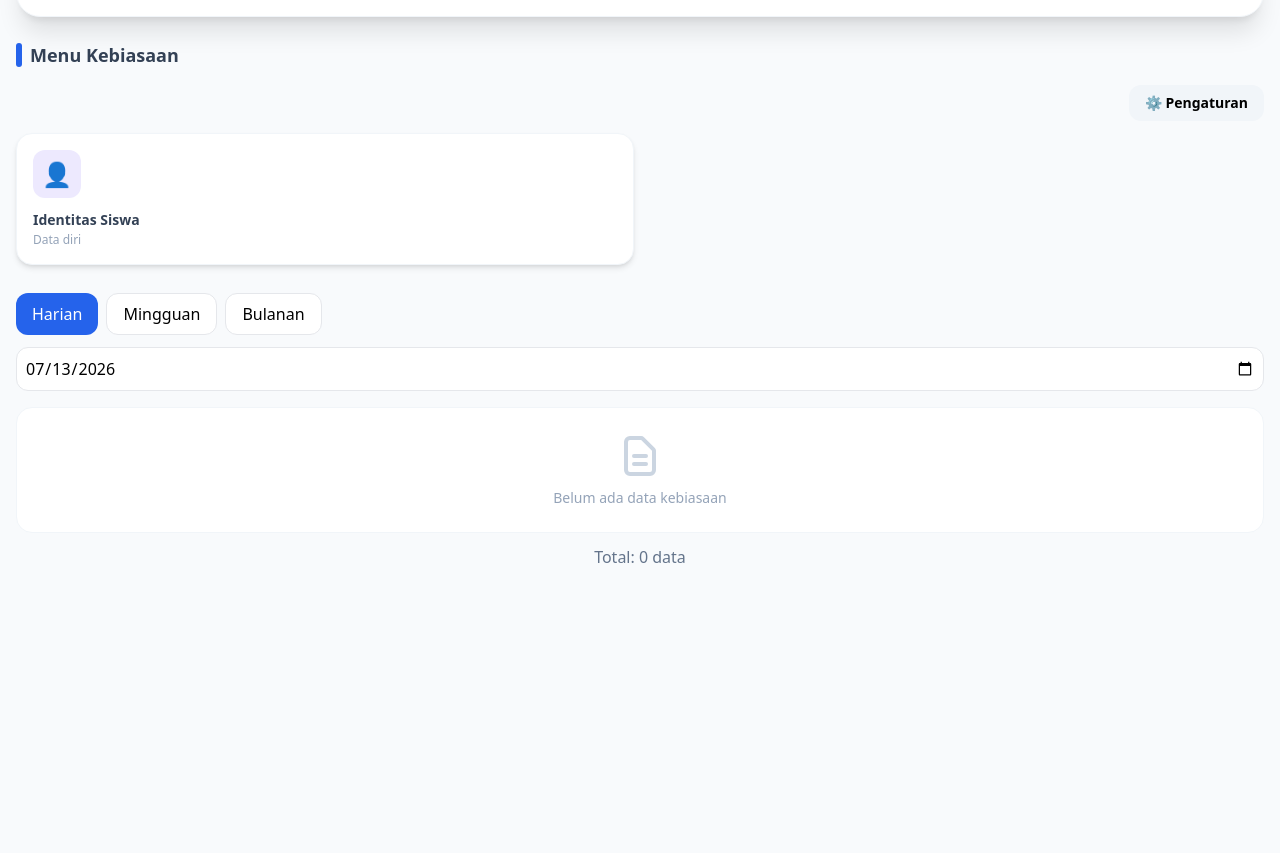
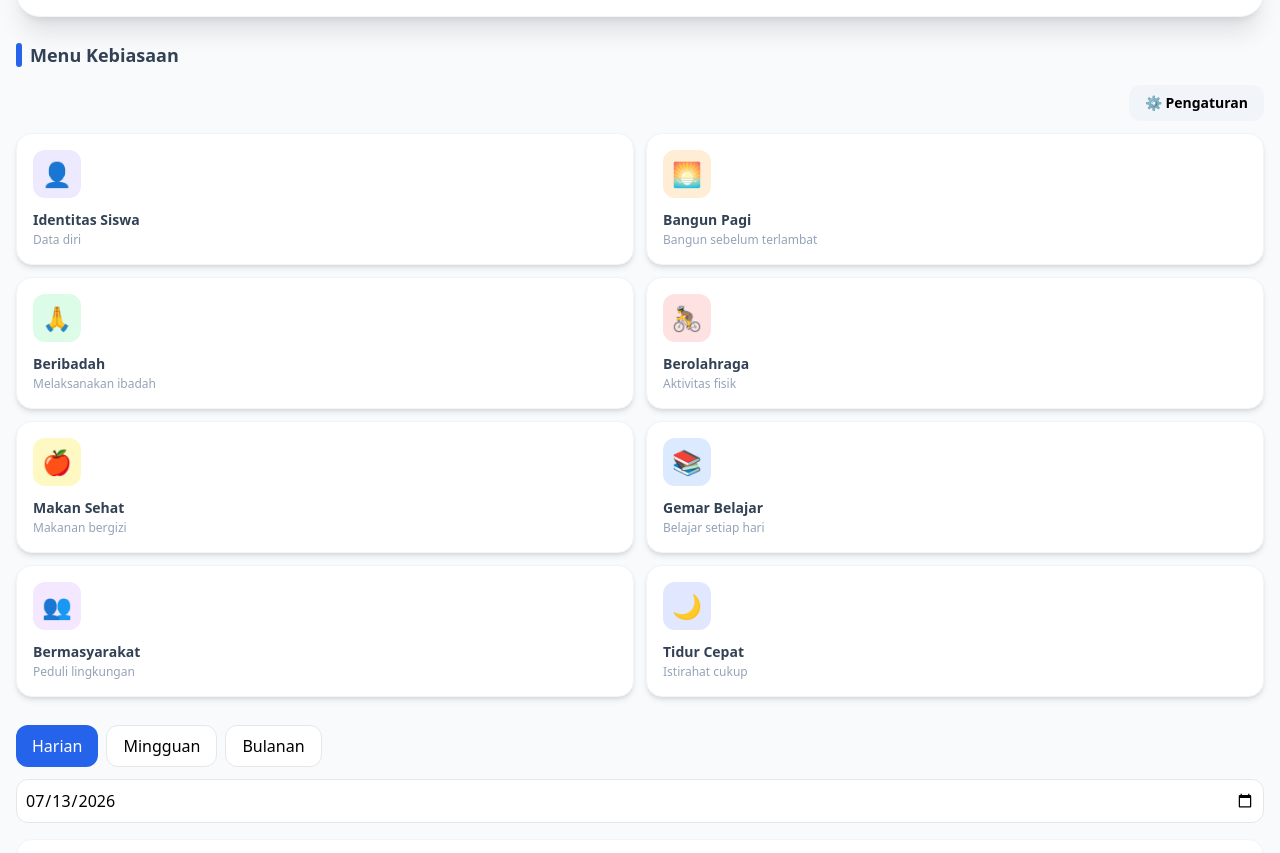
Before and after one commit to habiburrakhman/Jurnal-7KAIH-Smases, a plain HTML site: page index.html in a window 1280 px wide. Shown: the part 420-1273 px from the top of the page. Before the commit the page ends 1021 px from the top, so only its background shows below. Drawn offline with nearby package versions, Linux system fonts and the light colour scheme.

Commit message:
Refactor index.html structure and content

```diff
--- a/index.html
+++ b/index.html
@@ -208,6 +208,54 @@ class="bg-slate-100 hover:bg-slate-200 rounded-xl px-4 py-2 text-sm font-bold">
     <h3 class="font-bold text-slate-700 text-sm">Identitas Siswa</h3>
     <p class="text-slate-400 text-xs mt-0.5">Data diri</p>
 </button>
+     <!-- Bangun Pagi -->
+<button onclick="openModal('bangun')" class="habit-card bg-white rounded-2xl p-4 shadow-md border border-slate-100 text-left hover:shadow-lg">
+    <div class="w-12 h-12 bg-orange-100 rounded-xl flex items-center justify-center mb-3 text-2xl">🌅</div>
+    <h3 class="font-bold text-slate-700 text-sm">Bangun Pagi</h3>
+    <p class="text-slate-400 text-xs mt-0.5">Bangun sebelum terlambat</p>
+</button>
+
+<!-- Beribadah -->
+<button onclick="openModal('ibadah')" class="habit-card bg-white rounded-2xl p-4 shadow-md border border-slate-100 text-left hover:shadow-lg">
+    <div class="w-12 h-12 bg-green-100 rounded-xl flex items-center justify-center mb-3 text-2xl">🙏</div>
+    <h3 class="font-bold text-slate-700 text-sm">Beribadah</h3>
+    <p class="text-slate-400 text-xs mt-0.5">Melaksanakan ibadah</p>
+</button>
+
+<!-- Berolahraga -->
+<button onclick="openModal('olahraga')" class="habit-card bg-white rounded-2xl p-4 shadow-md border border-slate-100 text-left hover:shadow-lg">
+    <div class="w-12 h-12 bg-red-100 rounded-xl flex items-center justify-center mb-3 text-2xl">🚴</div>
+    <h3 class="font-bold text-slate-700 text-sm">Berolahraga</h3>
+    <p class="text-slate-400 text-xs mt-0.5">Aktivitas fisik</p>
+</button>
+
+<!-- Makan Sehat -->
+<button onclick="openModal('makan')" class="habit-card bg-white rounded-2xl p-4 shadow-md border border-slate-100 text-left hover:shadow-lg">
+    <div class="w-12 h-12 bg-yellow-100 rounded-xl flex items-center justify-center mb-3 text-2xl">🍎</div>
+    <h3 class="font-bold text-slate-700 text-sm">Makan Sehat</h3>
+    <p class="text-slate-400 text-xs mt-0.5">Makanan bergizi</p>
+</button>
+
+<!-- Gemar Belajar -->
+<button onclick="openModal('belajar')" class="habit-card bg-white rounded-2xl p-4 shadow-md border border-slate-100 text-left hover:shadow-lg">
+    <div class="w-12 h-12 bg-blue-100 rounded-xl flex items-center justify-center mb-3 text-2xl">📚</div>
+    <h3 class="font-bold text-slate-700 text-sm">Gemar Belajar</h3>
+    <p class="text-slate-400 text-xs mt-0.5">Belajar setiap hari</p>
+</button>
+
+<!-- Bermasyarakat -->
+<button onclick="openModal('masyarakat')" class="habit-card bg-white rounded-2xl p-4 shadow-md border border-slate-100 text-left hover:shadow-lg">
+    <div class="w-12 h-12 bg-purple-100 rounded-xl flex items-center justify-center mb-3 text-2xl">👥</div>
+    <h3 class="font-bold text-slate-700 text-sm">Bermasyarakat</h3>
+    <p class="text-slate-400 text-xs mt-0.5">Peduli lingkungan</p>
+</button>
+
+<!-- Tidur Cepat -->
+<button onclick="openModal('tidur')" class="habit-card bg-white rounded-2xl p-4 shadow-md border border-slate-100 text-left hover:shadow-lg">
+    <div class="w-12 h-12 bg-indigo-100 rounded-xl flex items-center justify-center mb-3 text-2xl">🌙</div>
+    <h3 class="font-bold text-slate-700 text-sm">Tidur Cepat</h3>
+    <p class="text-slate-400 text-xs mt-0.5">Istirahat cukup</p>
+</button>
    <!-- Filter -->
 <div class="col-span-2 mt-4">
 
```
